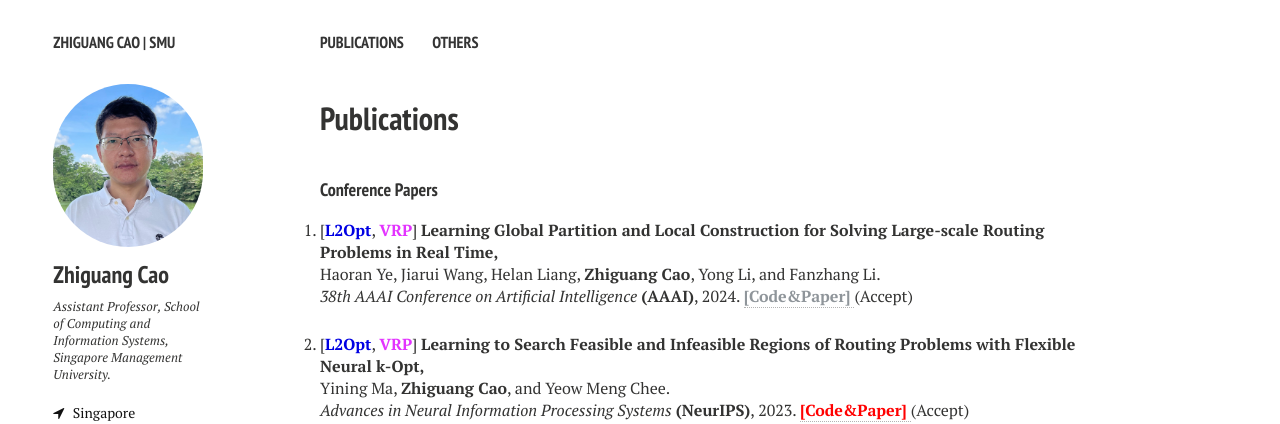
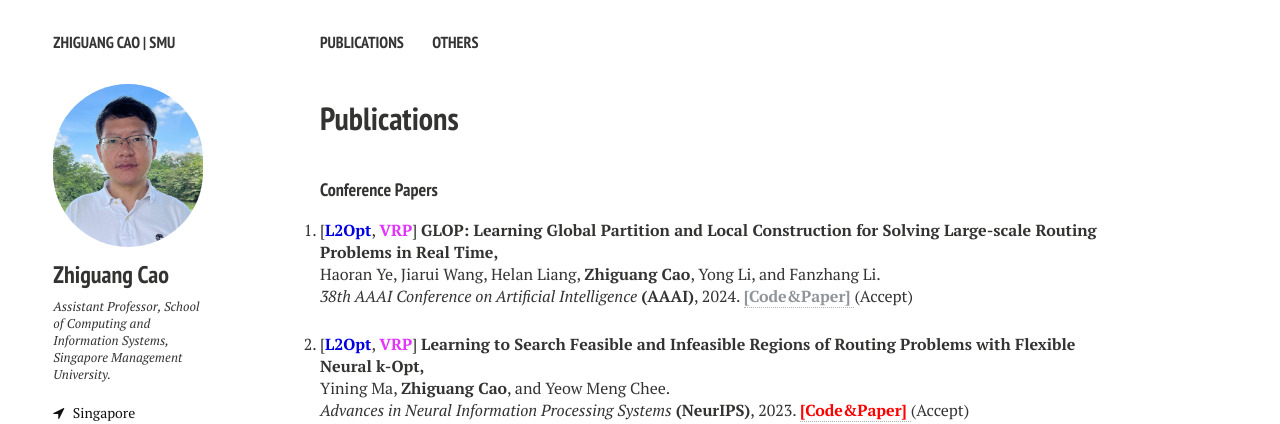
Before and after one commit to zhiguangcaosg/zhiguangcaosg.github.io, a Jekyll site: the page built from publications.md, in a window 1280 px wide and 900 px high. Shown: the top 424 px of the window. Built offline with Jekyll 4.4.1, drawn with Linux system fonts in a browser that asks for light colours; nearby versions of some CDN libraries.

Commit message:
Update publications.html

```diff
--- a/_layouts/publications.html
+++ b/_layouts/publications.html
@@ -93,7 +93,7 @@ div.bibtex pre { font-size: 75%; overflow: auto;  width: 100%; padding: 0em 0em;
 
 <li>
 <p>
-[<font color="#0000E3"><b>L2Opt</b></font>, <font color="#E333FF"><b>VRP</b></font>] <b>Learning Global Partition and Local Construction for Solving Large-scale Routing Problems in Real Time,</b>
+[<font color="#0000E3"><b>L2Opt</b></font>, <font color="#E333FF"><b>VRP</b></font>] <b>GLOP: Learning Global Partition and Local Construction for Solving Large-scale Routing Problems in Real Time,</b>
 <br> Haoran Ye, Jiarui Wang, Helan Liang, <b>Zhiguang Cao</b>, Yong Li, and Fanzhang Li.<br>
 <i>38th AAAI Conference on Artificial Intelligence</i> <b>(AAAI)</b>, 2024. <a href="https://zhiguangcaosg.github.io/publications/"> <font color="#8F959A"><b>[Code&Paper]</b> </font></a> (Accept)
 </p>
```
